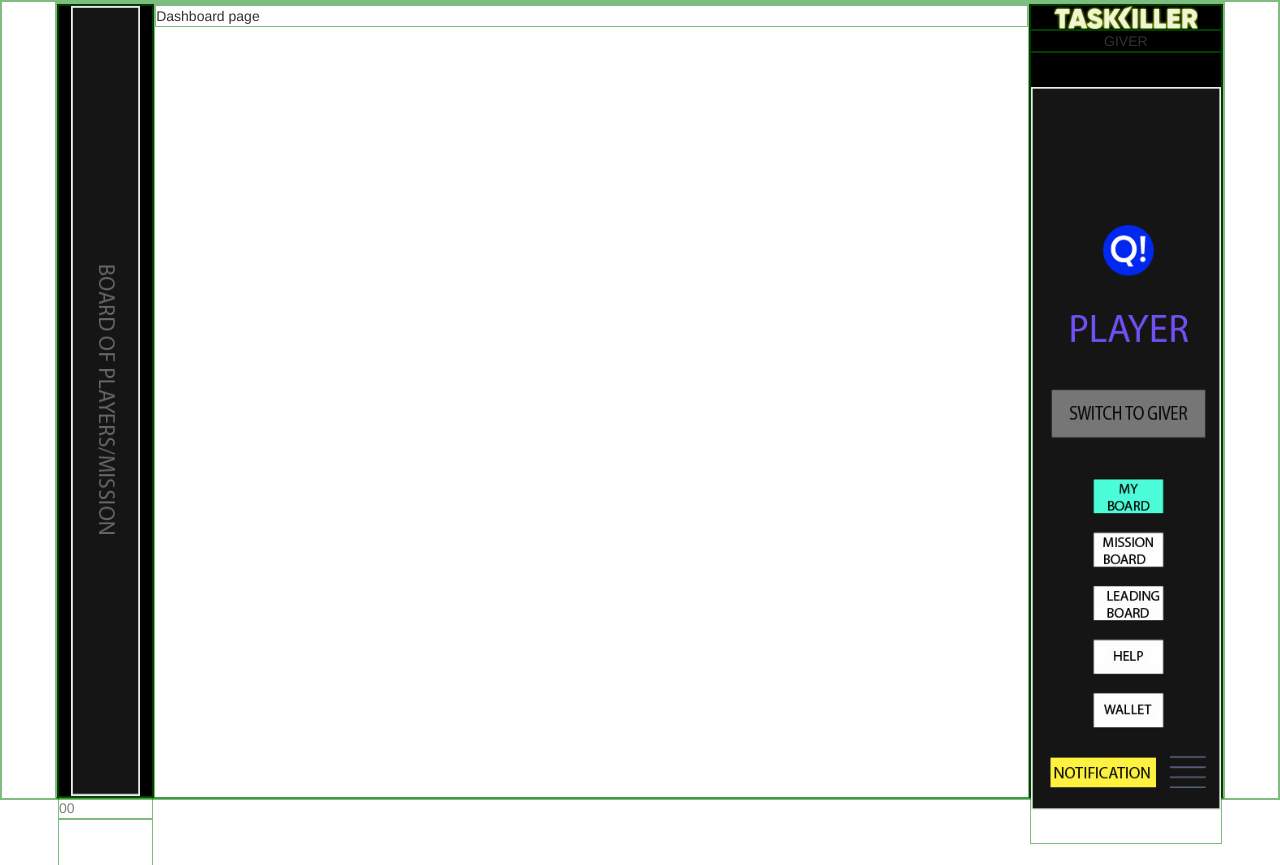
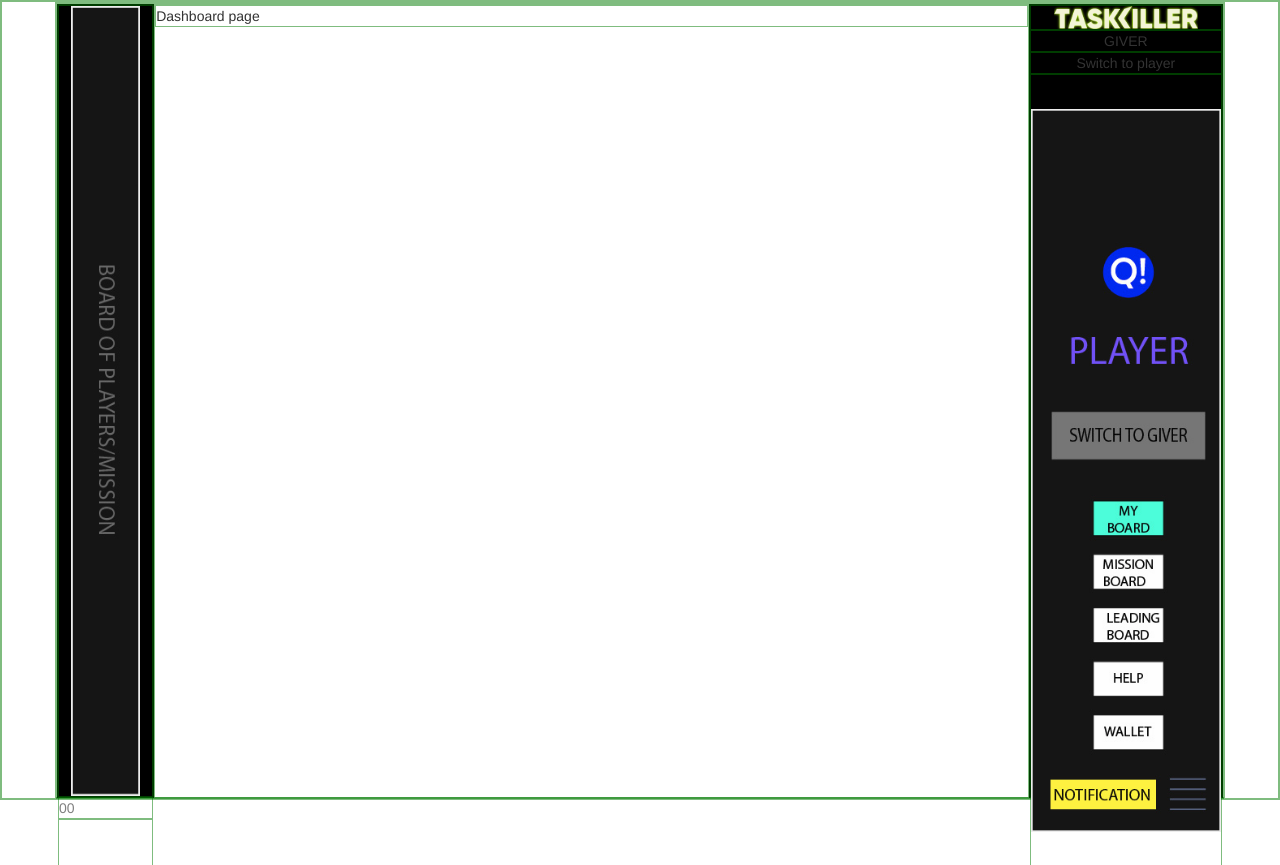
Before and after one commit to namgivu/flask-aosh4, a Flask app: page /user/dashboard-giver in a window 1280 px wide. Shown: the top 865 px of the page. Run offline with Flask 2, Linux system fonts and the light colour scheme; some libraries are stand-ins or nearby versions.

Commit message:
switch button @ rightNav

```diff
--- a/app/templates/rightNav/_content.html
+++ b/app/templates/rightNav/_content.html
@@ -1,6 +1,7 @@
-{% macro rightNav_normal(userRole) %}
+{% macro rightNav_normal(userRole, userRoleREVERSED) %}
   <div class="bkgimg logo"></div>
   <div class="userRole">{{ userRole }}</div>
+  <div class="button switchRole">Switch to {{ userRoleREVERSED }}</div>
 
   <div class="bkgimg normalRN"></div>
 
@@ -22,5 +23,9 @@
     text-transform: uppercase;
     text-align: center;
   }
+
+  .button.switchRole {
+    text-align: center;
+  }
   </style>
 {% endmacro %}
--- a/app/templates/user/dashboard-giver.html
+++ b/app/templates/user/dashboard-giver.html
@@ -2,7 +2,8 @@
 
 {% block rightNav %}
   {% from 'rightNav/_content.html' import rightNav_normal %}
-  {{ rightNav_normal(userRole='giver') }}
+  {{ rightNav_normal(userRole=config['USER_ROLE']['giver'],
+                     userRoleREVERSED=config['USER_ROLE']['player']) }}
 {% endblock %}
 
 
--- a/app/templates/user/dashboard-player.html
+++ b/app/templates/user/dashboard-player.html
@@ -3,7 +3,8 @@
 
 {% block rightNav %}
   {% from 'rightNav/_content.html' import rightNav_normal %}
-  {{ rightNav_normal(userRole='player') }}
+  {{ rightNav_normal(userRole=config['USER_ROLE']['player'],
+                     userRoleREVERSED=config['USER_ROLE']['giver']) }}
 {% endblock %}
 
 
```
